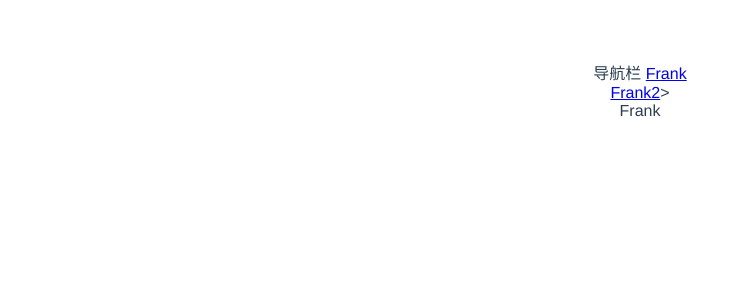
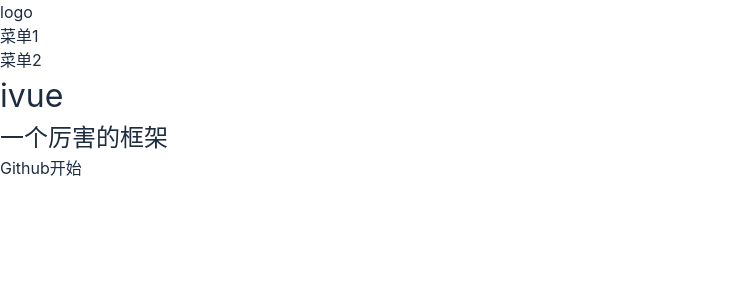
Before and after one commit to xxbarca/ivue, a Vue app: page / in a window 1280 px wide. Shown: the top 300 px of the page, without its empty margins (0-750 px from the left). Built offline with nearby package versions, Linux system fonts and the light colour scheme.

Commit message:
封装Topnav

```diff
--- a/src/App.vue
+++ b/src/App.vue
@@ -1,6 +1,4 @@
 <template>
-	<div>导航栏 <router-link to="/">Frank</router-link></div>
-	<router-link to="/2">Frank2</router-link>>
 	<router-view></router-view>
 </template>
 
--- a/src/components/Frank.vue
+++ /dev/null
@@ -1,13 +0,0 @@
-<template>
-	<div>Frank</div>
-</template>
-
-<script>
-	export default {
-		name: "Frank"
-	}
-</script>
-
-<style scoped>
-
-</style>
--- a/src/components/Frank2.vue
+++ /dev/null
@@ -1,13 +0,0 @@
-<template>
-	<div>Frank2</div>
-</template>
-
-<script>
-	export default {
-		name: "Frank2"
-	}
-</script>
-
-<style scoped>
-
-</style>
--- /dev/null
+++ b/src/components/Topnav.vue
@@ -0,0 +1,81 @@
+<template>
+	<div class="topnav">
+		<div class="logo">logo</div>
+		<ul class="menu">
+			<li>菜单1</li>
+			<li>菜单2</li>
+		</ul>
+	</div>
+</template>
+
+<script>
+	export default {
+		name: "Topnav"
+	}
+</script>
+
+<style scoped lang="scss">
+
+	$buttonColor: #0864a9;
+	$textColor: #05538c;
+	.top_nav {
+		position: fixed;
+		top: 0;
+		left: 0;
+		right: 0;
+		width: 100%;
+		color: $textColor;
+		display: flex;
+		padding: 14px;
+		justify-content: center;
+		align-items: center;
+		z-index: 20;
+		background: #fff;
+		box-shadow: 0 5px 5px rgb(51 51 51 / 10%);
+		> .logo {
+			margin-left: 50px;
+			cursor: pointer;
+			max-width: 6em;
+			margin-right: auto;
+			svg {
+				width: 38px;
+				height: 38px;
+			}
+		}
+		.menu {
+			display: flex;
+			white-space: nowrap;
+			flex-wrap: nowrap;
+			> li {
+				margin: 0 1em;
+				> a{
+					color: inherit;
+				}
+			}
+		}
+		> .toggleAside {
+			display: none;
+			position: absolute;
+			top: 50%;
+			left: 16px;
+			transform: translateY(-50%);
+			svg {
+				width: 32px;
+				height: 32px;
+			}
+		}
+		@media (max-width: 500px) {
+			> .menu {
+				display: none;
+			}
+			> .logo {
+				margin-left: auto;
+				margin-right: auto;
+			}
+			> .toggleAside {
+				display: inline-block;
+			}
+		}
+	}
+
+</style>
--- a/src/index.css
+++ /dev/null
@@ -1,8 +0,0 @@
-#app {
-  font-family: Avenir, Helvetica, Arial, sans-serif;
-  -webkit-font-smoothing: antialiased;
-  -moz-osx-font-smoothing: grayscale;
-  text-align: center;
-  color: #2c3e50;
-  margin-top: 60px;
-}
--- /dev/null
+++ b/src/index.scss
@@ -0,0 +1,44 @@
+* {
+    margin: 0;
+    padding: 0;
+    box-sizing: border-box;
+}
+ul,
+ol {
+    list-style: none;
+}
+a {
+    text-decoration: none;
+    color: inherit;
+&:hover {
+     text-decoration: underline;
+     cursor: pointer;
+ }
+}
+h1,
+h2,
+h3,
+h4,
+h5,
+h6 {
+    font-weight: normal;
+}
+
+body {
+    font-size: 16px;
+// 为什么这样写 font-family
+// 答案见 https://github.com/zenozeng/fonts.css/
+line-height: 1.5;
+    color: #1d2c40;
+    font-family: -apple-system, "Noto Sans", "Helvetica Neue", Helvetica,
+    "Nimbus Sans L", Arial, "Liberation Sans", "PingFang SC", "Hiragino Sans GB",
+    "Noto Sans CJK SC", "Source Han Sans SC", "Source Han Sans CN",
+    "Microsoft YaHei", "Wenquanyi Micro Hei", "WenQuanYi Zen Hei", "ST Heiti",
+    SimHei, "WenQuanYi Zen Hei Sharp", sans-serif;
+}
+.icon {
+    width: 1em; height: 1em;
+    vertical-align: -0.15em;
+    fill: currentColor;
+    overflow: hidden;
+}
--- /dev/null
+++ b/src/views/Doc.vue
@@ -0,0 +1,23 @@
+<template>
+	<div>
+		<Topnav />
+		<div class="container">
+			<aside>边栏</aside>
+			<main>主内容</main>
+		</div>
+	</div>
+</template>
+
+<script>
+	import Topnav from "../components/Topnav.vue"
+	export default {
+		name: "Doc",
+		components: {
+			Topnav
+		}
+	}
+</script>
+
+<style scoped>
+
+</style>
--- /dev/null
+++ b/src/views/Home.vue
@@ -0,0 +1,29 @@
+<template>
+	<div>
+		<Topnav />
+		<div class="banner">
+			<h1>ivue</h1>
+			<h2>一个厉害的框架</h2>
+			<p class="actions">
+				<a>Github</a>
+				<a>开始 </a>
+			</p>
+		</div>
+	</div>
+</template>
+
+<script>
+	import Topnav from "../components/Topnav.vue"
+	export default {
+		name: "Home",
+		components: {
+			Topnav
+		}
+	}
+</script>
+
+<style scoped lang="scss">
+	.topnar {
+		border: 1px solid red;
+	}
+</style>
```
Also changed, not shown: package.json (+14 -3 lines), src/components/HelloWorld.vue (deleted, +0 -19 lines), src/main.js (+6 -6 lines), 1 other file (tests, documents, lock files or other folders).
